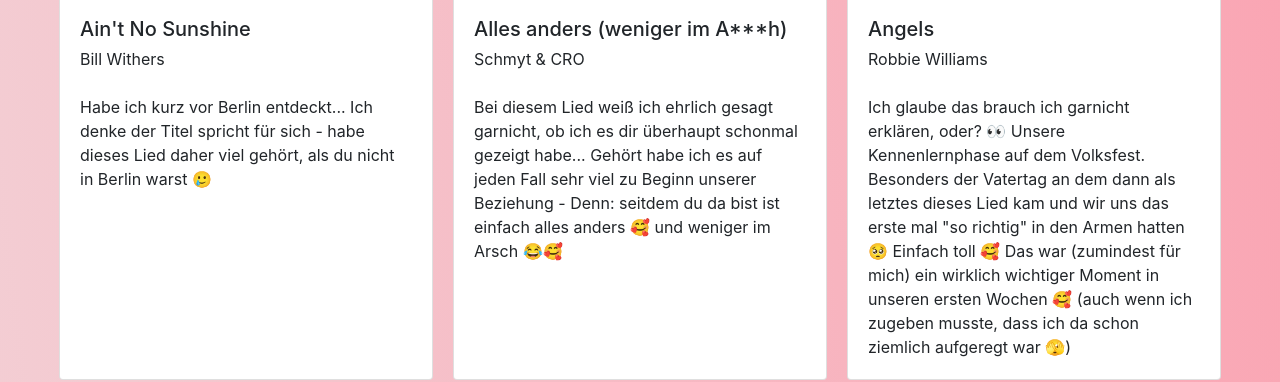
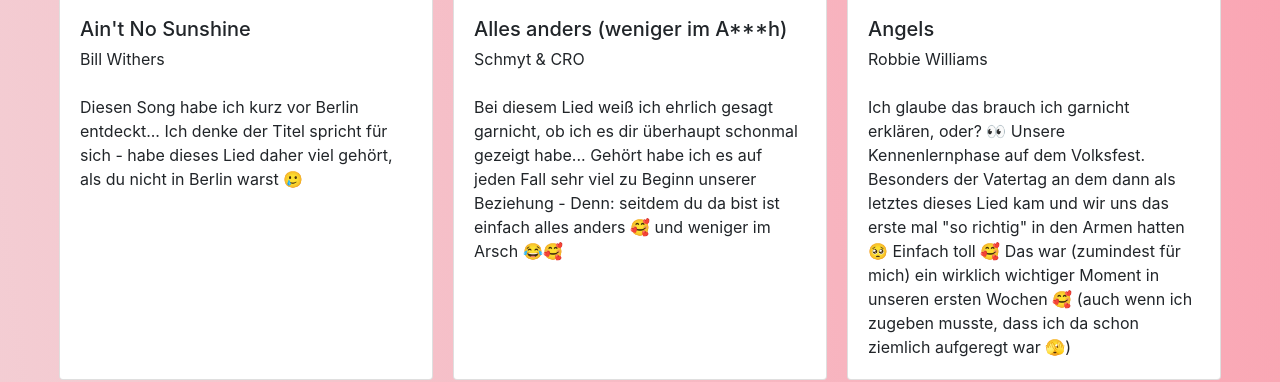
Before and after one commit to RandomUser187/MaxLovesYouMore, a plain HTML site: page index.html in a window 1280 px wide. Shown: the part 1797-2179 px from the top of the page. Drawn offline with nearby package versions, Linux system fonts and the light colour scheme.

Commit message:
Update index.html

```diff
--- a/index.html
+++ b/index.html
@@ -41,7 +41,7 @@
               <h5 class="card-title">Ain't No Sunshine</h5>
               <p class="card-subtitle">Bill Withers</p>
               <br>
-              <p class="card-text">Habe ich kurz vor Berlin entdeckt... Ich denke der Titel spricht für sich - habe dieses Lied daher viel gehört, als du nicht in Berlin warst 🥲 </p>
+              <p class="card-text">Diesen Song habe ich kurz vor Berlin entdeckt... Ich denke der Titel spricht für sich - habe dieses Lied daher viel gehört, als du nicht in Berlin warst 🥲 </p>
             </div>
           </div>
         </div>
```
